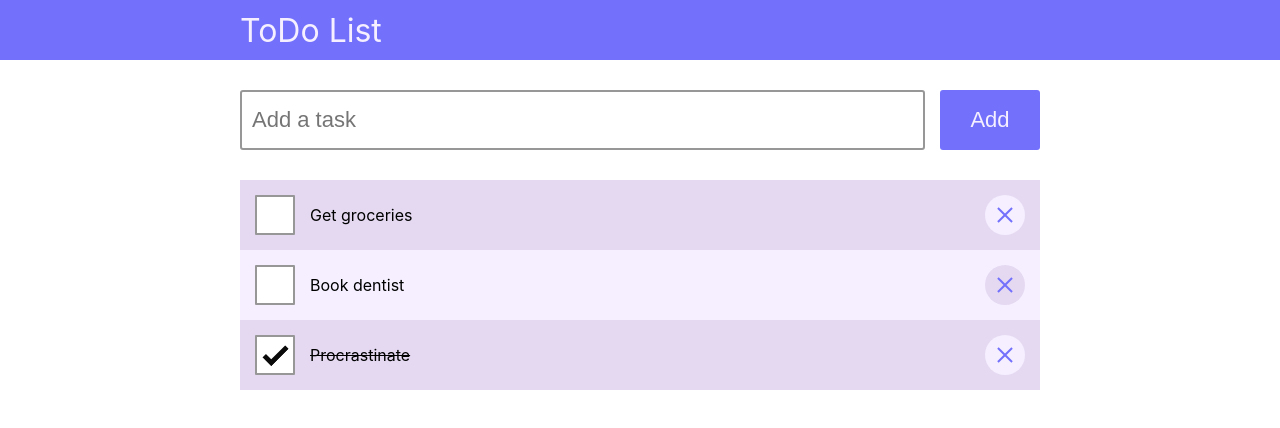
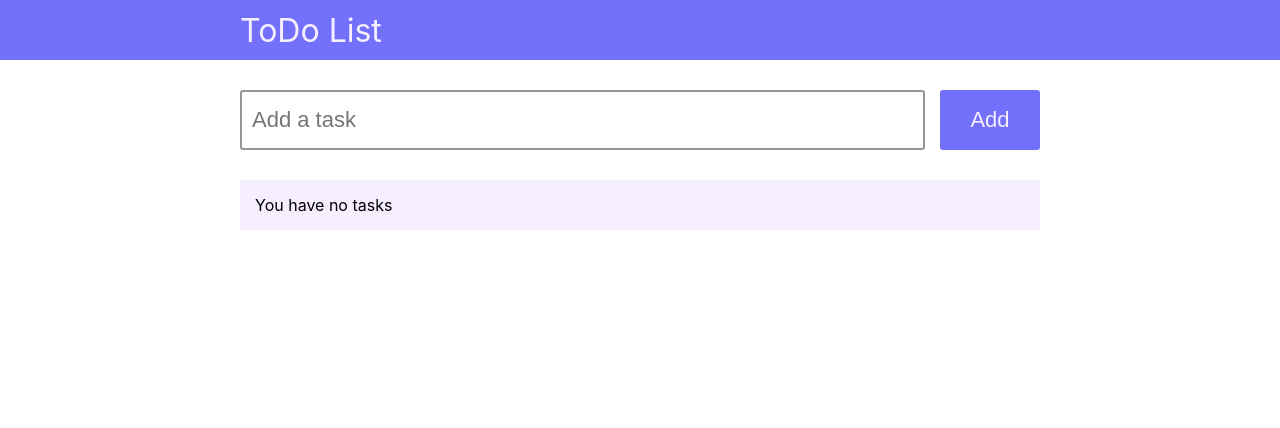
Before and after one commit to thecallum/todo-testing, a React (Create React App) app: page / in a window 1280 px wide. Shown: the top 428 px of the page. Built offline with nearby package versions, Linux system fonts and the light colour scheme.

Commit message:
Remove default tasks

```diff
--- a/src/App.js
+++ b/src/App.js
@@ -7,18 +7,10 @@ import TaskList from "./components/taskList";
 
 function App() {
   const [tasks, setTasks] = useState([
-    {
-      value: "Get groceries",
-      completed: false,
-    },
-    {
-      value: "Book dentist",
-      completed: false,
-    },
-    {
-      value: "Procrastinate",
-      completed: true,
-    },
+    // {
+    //   value: "Get groceries",
+    //   completed: false,
+    // }
   ]);
 
   const addTask = (value) => {
```
